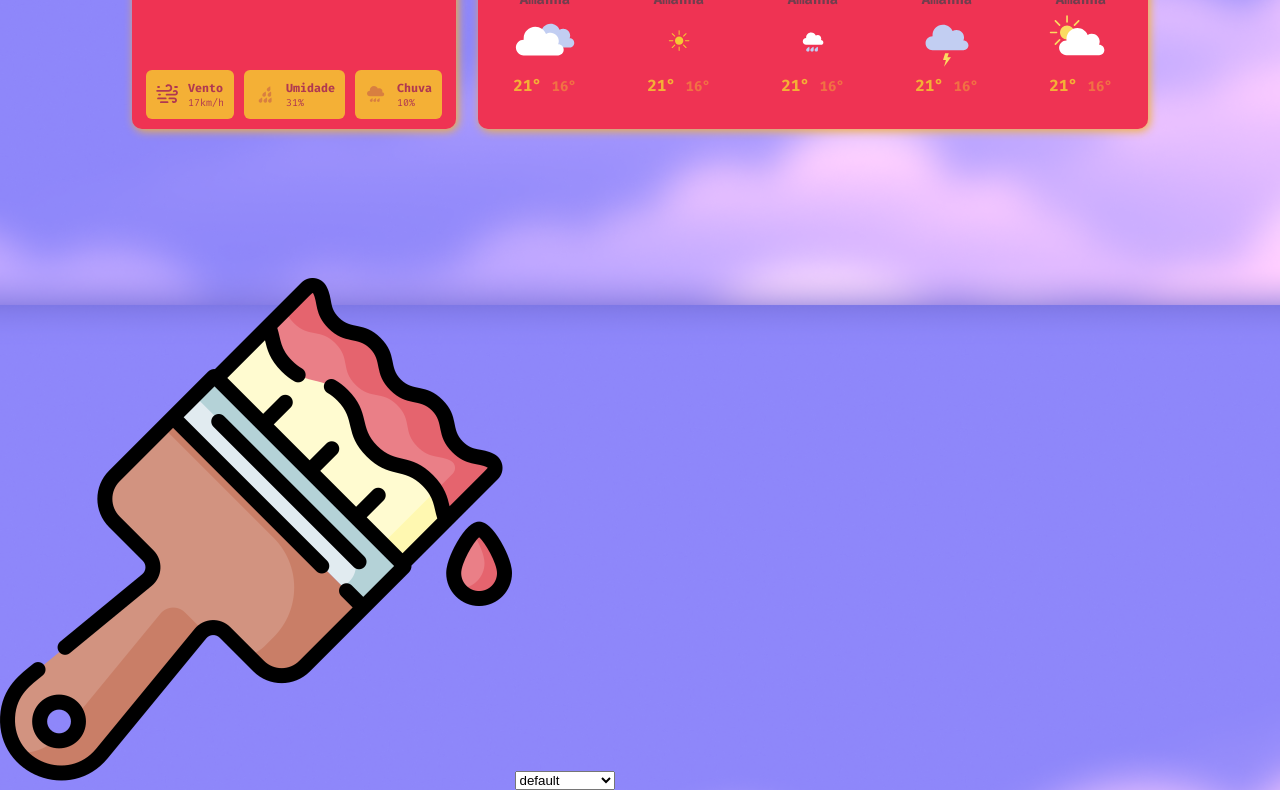
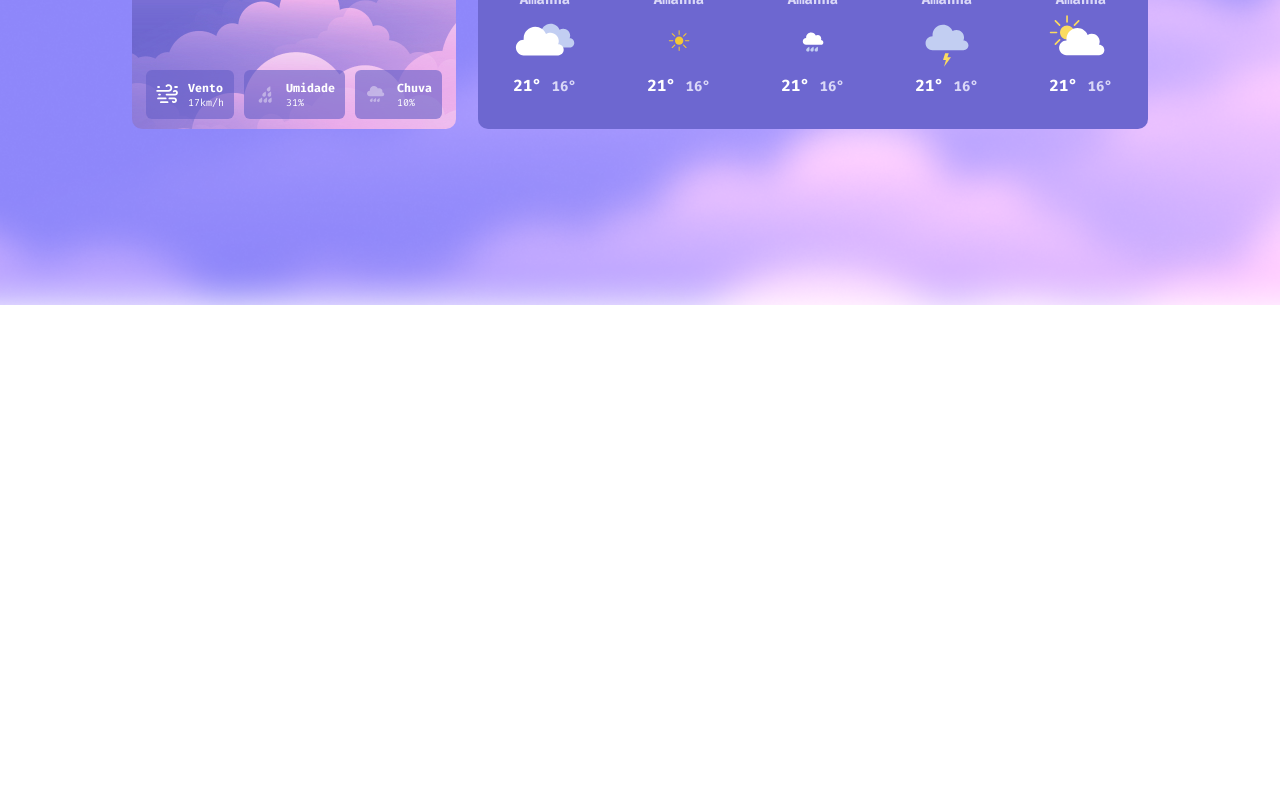
Before and after one commit to liliul/systemTheme, a website with bundled scripts: page index.html in a window 1280 px wide. Shown: the part 495-1285 px from the top of the page. After the commit the page ends 800 px from the top, so only its background shows below. Built offline with nearby package versions, Linux system fonts and the light colour scheme.

Commit message:
modified: modificações no index.html e styles css menu de selecionar temas

```diff
--- a/index.html
+++ b/index.html
@@ -7,7 +7,7 @@
     <title>Sistema de Temas</title>
     <link rel="stylesheet" href="./src/style/css/index.css">
 </head>
-<body class="geleia">
+<body>
     <!-- https://www.figma.com/file/AmkCXW1tBWMGQsep1ImDGk/%23boraCodar---Desafio-10-(Community)?node-id=328%3A2&t=UVuDylcdQ3CrrTPP-0 -->
 
     <main class="container">
@@ -280,12 +280,12 @@
 
         <select id="select">
             <option value="1">default</option>
-            <option value="2">massaRossa</option>
+            <option value="2">massaRosa</option>
             <option value="3">sorvete</option>
             <option value="4">dracula</option>
             <option value="5">geleia</option>
-            <option value="5">backTheme</option>
-          </select>
+            <option value="6">temaBlack</option>
+        </select>
     </div>
 
     <script type="module" src="./src/index.js"></script>
--- a/src/style/sass/components/index.scss
+++ b/src/style/sass/components/index.scss
@@ -1,2 +1,3 @@
 @import './themes/index.scss';
 @import './fonts';
+@import './selectTheme';
```
Also changed, not shown: src/style/css/index.css, 1 other file.
